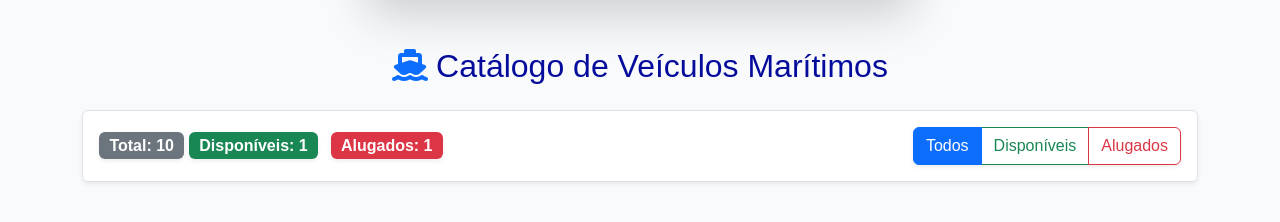
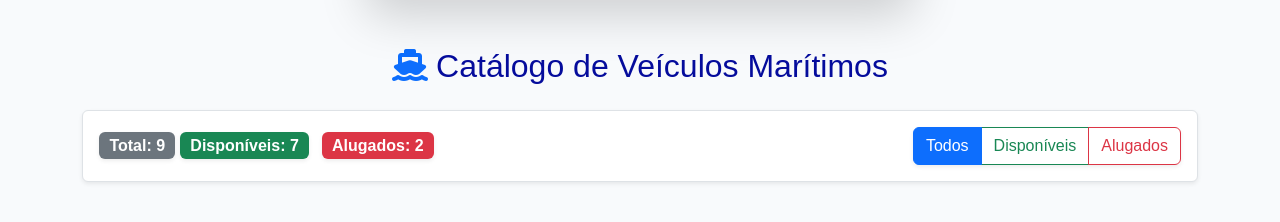
Before and after one commit to Kaue903/Sprint_fase1, a plain HTML site: page frontend/views/index.html in a window 1280 px wide. Shown: the part 2205-2427 px from the top of the page. Drawn offline with nearby package versions, Linux system fonts and the light colour scheme.

Commit message:
Ajustes links

```diff
--- a/frontend/views/index.html
+++ b/frontend/views/index.html
@@ -154,9 +154,9 @@
 
         <!-- Contadores de veículos -->
         <div>
-            <span class="badge bg-secondary fs-6 shadow-sm" id="countTotal">Total: 10</span>
-            <span class="badge bg-success fs-6 me-2 shadow-sm" id="countDisponiveis">Disponíveis: 1</span>
-            <span class="badge bg-danger fs-6 me-2 shadow-sm" id="countIndisponiveis">Alugados: 1</span>
+            <span class="badge bg-secondary fs-6 shadow-sm" id="countTotal">Total: 9</span>
+            <span class="badge bg-success fs-6 me-2 shadow-sm" id="countDisponiveis">Disponíveis: 7</span>
+            <span class="badge bg-danger fs-6 me-2 shadow-sm" id="countIndisponiveis">Alugados: 2</span>
         </div>
 
         <!-- Botões de filtro -->
@@ -712,14 +712,16 @@
                 <h5 class="footer-title">Links</h5>
                 <ul class="list-unstyled">
                     <li><a href="#" class="text-decoration-none text-white-50">Início</a></li>
+                    <li><a href="#" class="text-decoration-none text-white-50">Sobre nós</a></li>
                     <li><a href="#" class="text-decoration-none text-white-50">Aluguel</a></li>
+                    <li><a href="#" class="text-decoration-none text-white-50">Avaliações</a></li>
                     <li><a href="#" class="text-decoration-none text-white-50">Contato</a></li>
                 </ul>
             </div>
             <div class="col-lg-3 col-md-6">
                 <h5 class="footer-title">Contato</h5>
                 <p class="text-white-50 mb-1"><i class="fas fa-phone me-2"></i> (11) 99999-9999</p>
-                <p class="text-white-50"><i class="fas fa-envelope me-2"></i> contato@waveclub.com.br</p>
+                <p class="text-white-50"><i class="fas fa-envelope me-2"></i> profi157@waveclub.com.br</p>
             </div>
             <div class="col-lg-3 col-md-6">
                 <h5 class="footer-title">Mensagem</h5>
```
